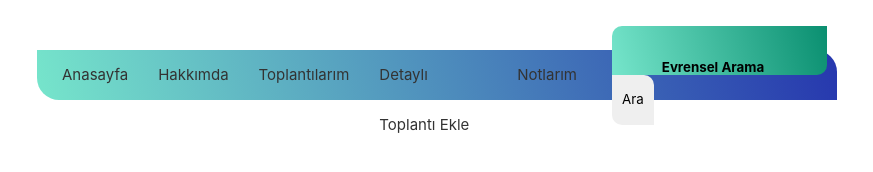
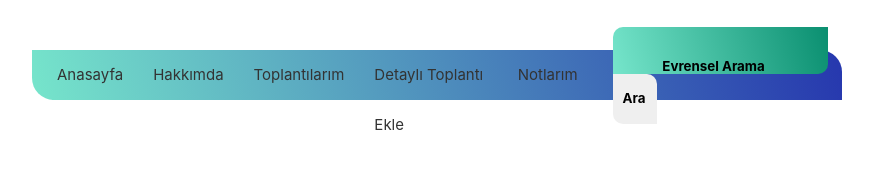
Before and after one commit to CaglarMacha/frontend_components, a website: page NavBar/Navibar.html in a window 1280 px wide. Shown: the whole page, without its empty margins (203-1076 px from the left). Drawn offline with Linux system fonts and the light colour scheme.

Commit message:
navbar was fixed

```diff
--- a/NavBar/style.css
+++ b/NavBar/style.css
@@ -12,7 +12,7 @@
     height: 50px;
     border-radius:0 22px 0 22px;
     margin: 50px auto;
-    width: 800px;
+    width: 810px;
 }
 .menu ul form  {
   padding-left: 20px;
@@ -22,7 +22,7 @@
     background: rgb(10,143,112);
     background: linear-gradient(255deg, rgba(10,143,112,1) 0%, rgba(118,229,203,1) 100%);
     border-radius: 10px 0 10px 0;
-    padding-top:33px;
+    padding-top:31px;
     text-align: center;
     vertical-align: middle;
 
@@ -38,9 +38,13 @@
     border-radius:0 10px 0 10px;
     text-align: center;
     padding-left: 10px;
-    padding-right: 10px;
+    padding-right: 12px;
     padding-top:16px;
     padding-bottom: 18px;
+  }
+  .menu ul form button {
+
+      font-weight: bold;
   }
 .menu > ul {
     display: flex;
```
Also changed, not shown: NavBar/Navibar.html (+1 -1 lines).
